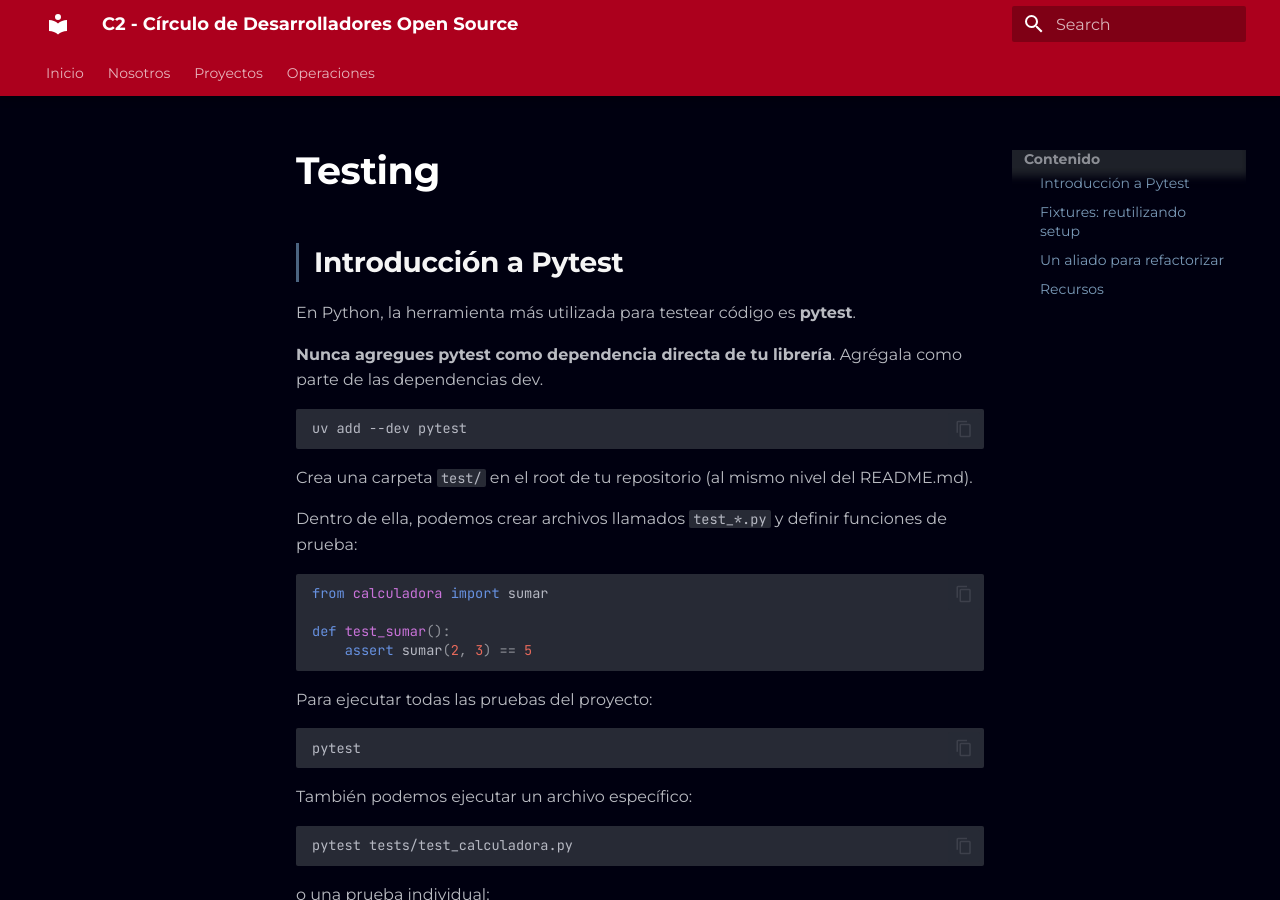
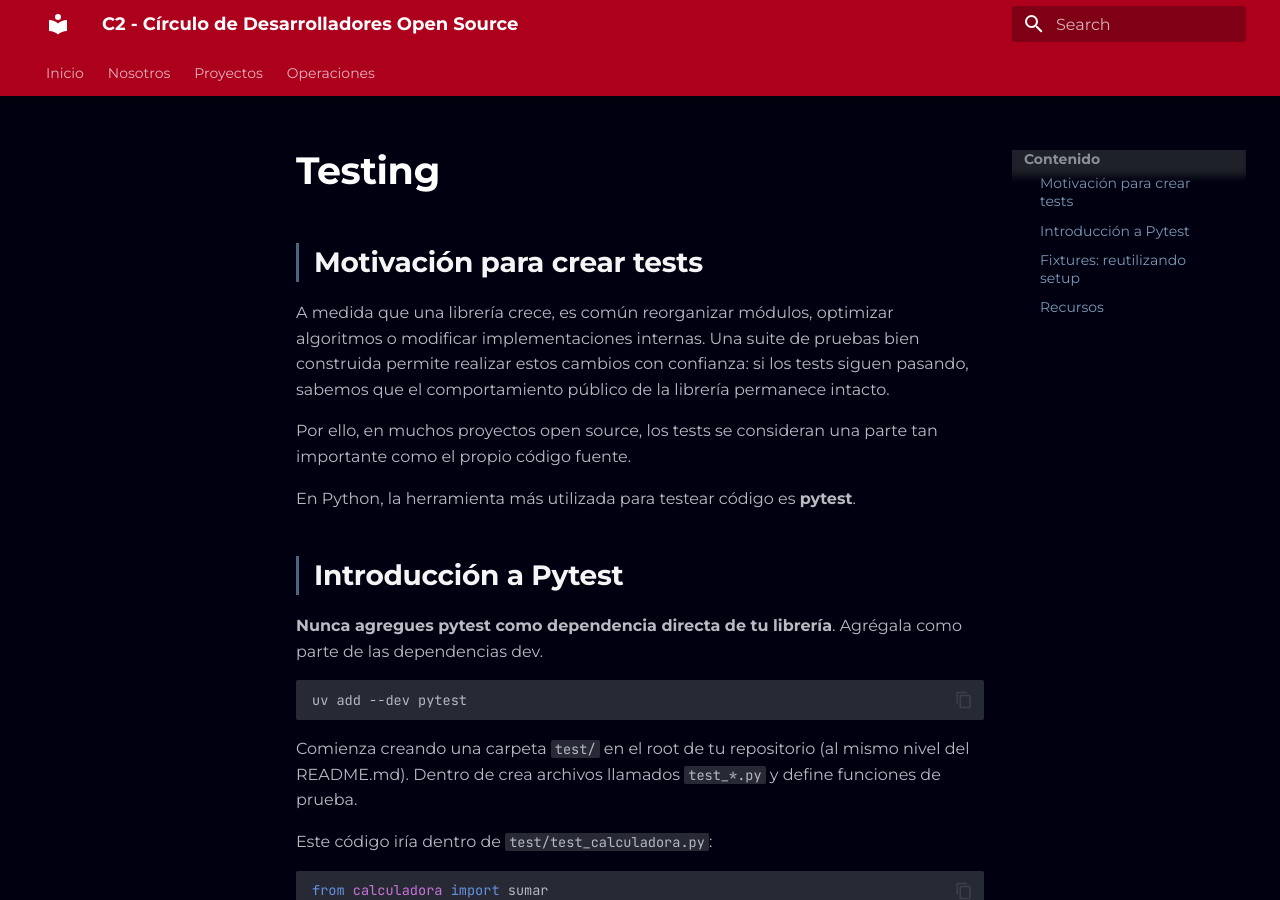
Before and after one commit to c2-circulo-desarrolladores/c2-core, an MkDocs documentation site: the page built from docs/operaciones/mantenimiento/tests.md, in a window 1280 px wide and 900 px high. Built offline with MkDocs 1.6.1 and Material for MkDocs 9.7.7, drawn with Linux system fonts in a browser that asks for light colours; some of the changed text lies outside the part shown.

Commit message:
fix(ops): modificar nombre testing -> tests

````diff
--- a/docs/operaciones/mantenimiento/testing.md
+++ b/docs/operaciones/mantenimiento/tests.md
@@ -1,8 +1,14 @@
 # Testing
 
-## Introducción a Pytest
+## Motivación para crear tests
+
+A medida que una librería crece, es común reorganizar módulos, optimizar algoritmos o modificar implementaciones internas. Una suite de pruebas bien construida permite realizar estos cambios con confianza: si los tests siguen pasando, sabemos que el comportamiento público de la librería permanece intacto.
+
+Por ello, en muchos proyectos open source, los tests se consideran una parte tan importante como el propio código fuente.
 
 En Python, la herramienta más utilizada para testear código es **pytest**.
+
+## Introducción a Pytest
 
 **Nunca agregues pytest como dependencia directa de tu librería**. Agrégala como parte de las
 dependencias dev.
@@ -11,9 +17,9 @@ dependencias dev.
 uv add --dev pytest
 ```
 
-Crea una carpeta `test/` en el root de tu repositorio (al mismo nivel del README.md).
+Comienza creando una carpeta `test/` en el root de tu repositorio (al mismo nivel del README.md). Dentro de crea archivos llamados `test_*.py` y define funciones de prueba.
 
-Dentro de ella, podemos crear archivos llamados `test_*.py` y definir funciones de prueba:
+Este código iría dentro de `test/test_calculadora.py`:
 
 ```python
 from calculadora import sumar
@@ -74,12 +80,5 @@ def test_saludo(usuario):
 
 Pytest inyecta automáticamente la fixture en las pruebas que la solicitan como parámetro. Esto reduce duplicación y centraliza la lógica de creación de objetos, conexiones o datos de prueba.
 
-## Un aliado para refactorizar
-
-A medida que una librería crece, es común reorganizar módulos, optimizar algoritmos o modificar implementaciones internas. Una suite de pruebas bien construida permite realizar estos cambios con confianza: si los tests siguen pasando, sabemos que el comportamiento público de la librería permanece intacto.
-
-Por ello, en muchos proyectos open source, los tests se consideran una parte tan importante como el propio código fuente.
-
-
 ## Recursos
 - [Pytest fixtures](https://www.youtube.com/watch?v=ScEQRKwUePI)
````
